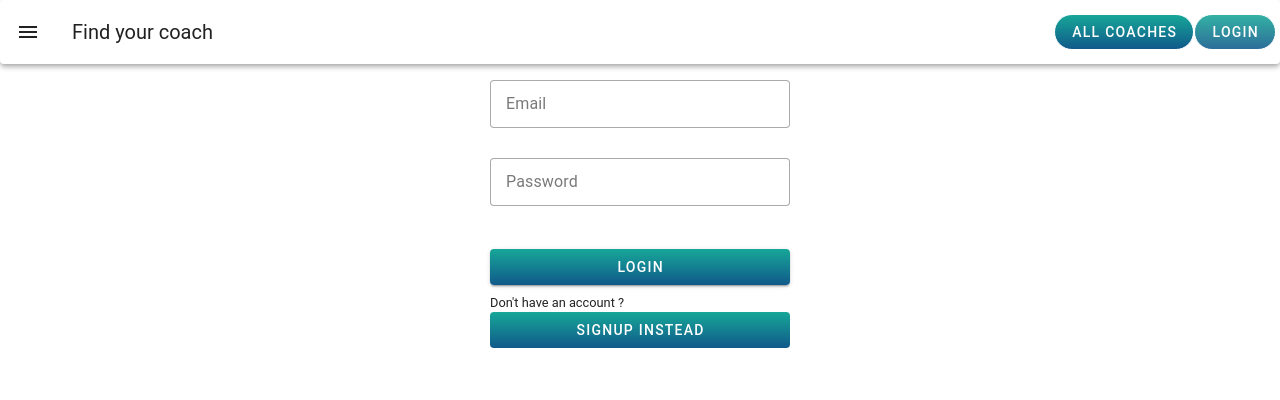
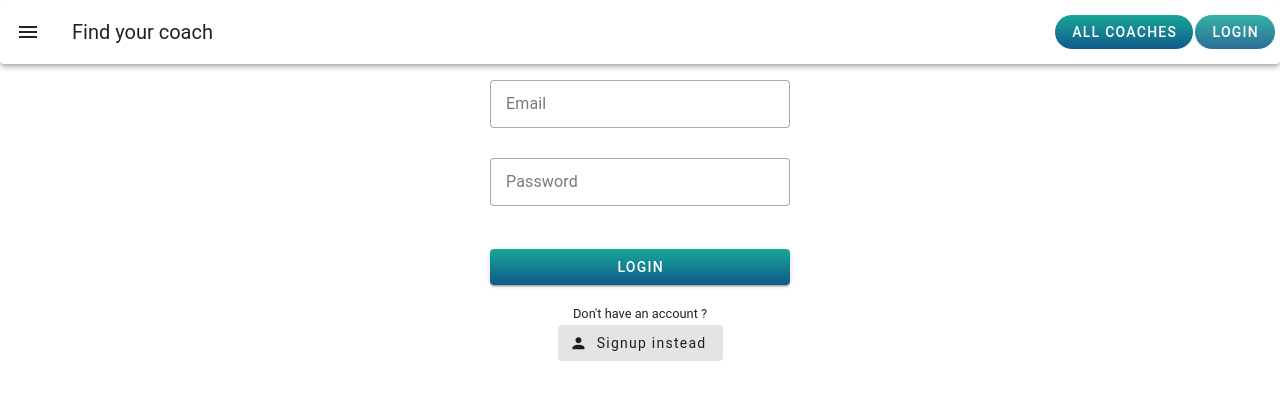
Before and after one commit to shivam8811/coach-finder, a Vue app: page /auth in a window 1280 px wide. Shown: the top 400 px of the page. Built offline with nearby package versions, Linux system fonts and the light colour scheme.

Commit message:
Improve design of login and signup page

```diff
--- a/src/views/auth/UserAuth.vue
+++ b/src/views/auth/UserAuth.vue
@@ -5,11 +5,15 @@
     import { useField, useForm } from 'vee-validate';
     import ErrorMessage from '@/components/ErrorMessage.vue';
     import router from '@/router/index.js';
+    import { storeToRefs } from 'pinia';
 
     const authStore = useAuthStore();
+    const { loggingIn } = storeToRefs(authStore);
     const { signup, login } = authStore;
 
     const mode = ref('login');
+    const dialog = ref(false);
+
     const schema = yup.object({
         email: yup.string().required().email(),
         password: yup.string().required(),
@@ -40,21 +44,8 @@
         // console.log(results); // a detailed map of field names and their validation results
     }
 
-    const submitButtonCaption = computed(() => {
-        return mode.value === 'login' ? 'Login' : 'Signup';
-    })
-
-    const switchModeButtonCaption = computed(() => {
-        return mode.value === 'login' ? 'Signup instead' : 'Login instead';
-    })
-
-    const switchModeInfoCaption = computed(() => {
-        return mode.value === 'login' ? "Don't have an account ?" : 'Already have an account ?';
-    })
-
     function switchAuthMode() {
         mode.value = mode.value === 'login' ? 'signup' : 'login';
-        console.log('switchAuthMode');
     }
 </script>
 
@@ -72,10 +63,91 @@
                     <ErrorMessage :message="errors.password" />
                 </div>
             </div>
+
             <div class="d-flex flex-column mt-5">
-                <base-button type="submit">{{ submitButtonCaption }}</base-button>
-                <small class="mt-2">{{ switchModeInfoCaption }}</small>
-                <base-button @click="switchAuthMode" variant="flat">{{ switchModeButtonCaption }}</base-button>
+                <base-button type="submit" :loading="loggingIn">Login</base-button>
+
+                <div class="pa-4 text-center">
+                    <small class="mt-2">Don't have an account ?</small>
+                    <v-dialog
+                        v-model="dialog"
+                        max-width="600"
+                    >
+                        <template v-slot:activator="{ props: activatorProps }">
+                            <v-btn
+                                class="text-none font-weight-regular"
+                                prepend-icon="mdi-account"
+                                text="Signup instead"
+                                variant="tonal"
+                                v-bind="activatorProps"
+                                @click="switchAuthMode"
+                            ></v-btn>
+                        </template>
+
+                        <v-card
+                            prepend-icon="mdi-account"
+                            title="User Profile"
+                        >
+                            <v-card-text>
+                                <v-row>
+                                    <v-col>
+                                        <v-text-field
+                                            hint="example of helper text only on focus"
+                                            label="Middle name"
+                                        ></v-text-field>
+                                    </v-col>
+                                </v-row>
+
+                                <v-row>
+                                    <v-col>
+                                        <v-text-field
+                                            hint="example of helper text only on focus"
+                                            label="Middle name"
+                                        ></v-text-field>
+                                    </v-col>
+                                </v-row>
+
+                                <v-row>
+                                    <v-col>
+                                        <v-text-field
+                                            hint="example of helper text only on focus"
+                                            label="Middle name"
+                                        ></v-text-field>
+                                    </v-col>
+                                </v-row>
+
+                                <v-row>
+                                    <v-col>
+                                        <v-text-field
+                                            hint="example of helper text only on focus"
+                                            label="Middle name"
+                                        ></v-text-field>
+                                    </v-col>
+                                </v-row>
+
+                                <small class="text-caption text-medium-emphasis">*indicates required field</small>
+                            </v-card-text>
+
+                            <v-divider></v-divider>
+
+                            <v-card-actions>
+                                <v-spacer></v-spacer>
+                                <v-btn
+                                    text="Close"
+                                    variant="plain"
+                                    @click="dialog = false"
+                                ></v-btn>
+
+                                <v-btn
+                                    color="primary"
+                                    text="Signup"
+                                    variant="tonal"
+                                    @click="dialog = false"
+                                ></v-btn>
+                            </v-card-actions>
+                        </v-card>
+                    </v-dialog>
+                </div>
             </div>
         </v-form>
     </v-sheet>
--- a/src/views/coaches/CoachDetailView.vue
+++ b/src/views/coaches/CoachDetailView.vue
@@ -35,6 +35,7 @@
                     :title="area"
                 />
             </div>
+            <p>{{ description }}</p>
         </base-card>
     </section>
 
```
